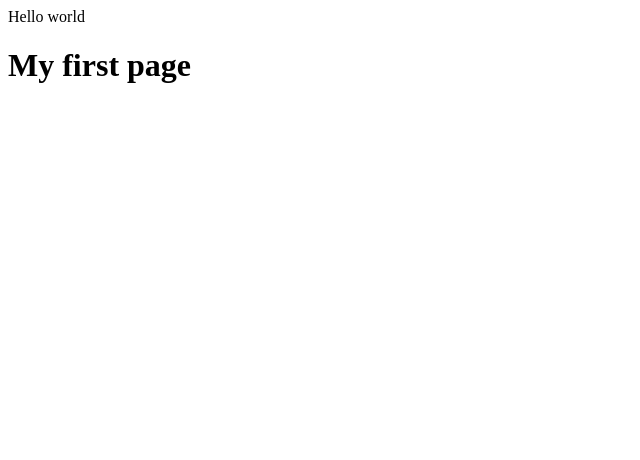
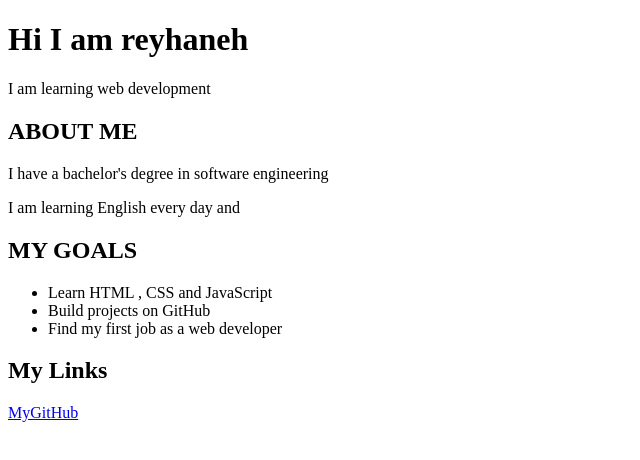
Before and after one commit to reyhanehsyd-jpg/my-first-site, a plain HTML site: page index.html in a window 1280 px wide. Shown: the whole page, without its empty margins (0-640 px from the left). Drawn offline with Linux system fonts and the light colour scheme.

Commit message:
add about me content

```diff
--- a/index.html
+++ b/index.html
@@ -4,8 +4,20 @@
     <title>My first site</title>
 </head>
 <body>
-       Hello world
-    <h1>My first page
+
+    <h1>Hi I am reyhaneh
     </h1>
+    <p>I am learning web development</p>
+    <h2>ABOUT ME</h2>
+        <p>I have a bachelor's degree in software engineering </p>
+        <p>I am learning English every day and </p>
+    <h2>MY GOALS</h2>
+        <ul>
+        <li>Learn HTML , CSS and JavaScript</li>
+        <li>Build projects on GitHub</li>
+        <li>Find my first job as a web developer</li>
+    </ul>
+    <h2>My Links</h2>
+    <a href= "https://github.com/reyhanehsyd-jpg">MyGitHub</a>
 </body>
 </html>
```
